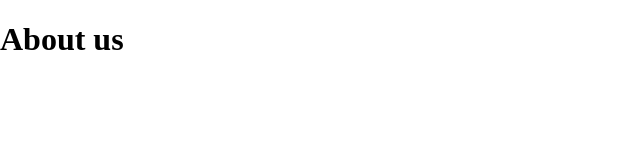
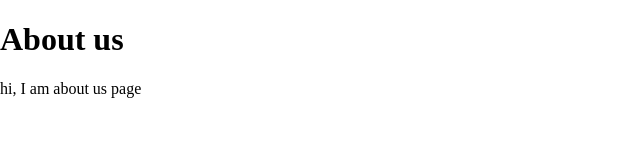
Before and after one commit to subhadip31/learning-git, a plain HTML site: page about.html in a window 1280 px wide. Shown: the whole page, without its empty margins (0-640 px from the left). Drawn offline with Linux system fonts and the light colour scheme.

Commit message:
add about para

```diff
--- a/about.html
+++ b/about.html
@@ -8,5 +8,6 @@
 </head>
 <body>
     <h1>About us</h1>
+    <p>hi, I am about us page</p>
 </body>
 </html>
```
